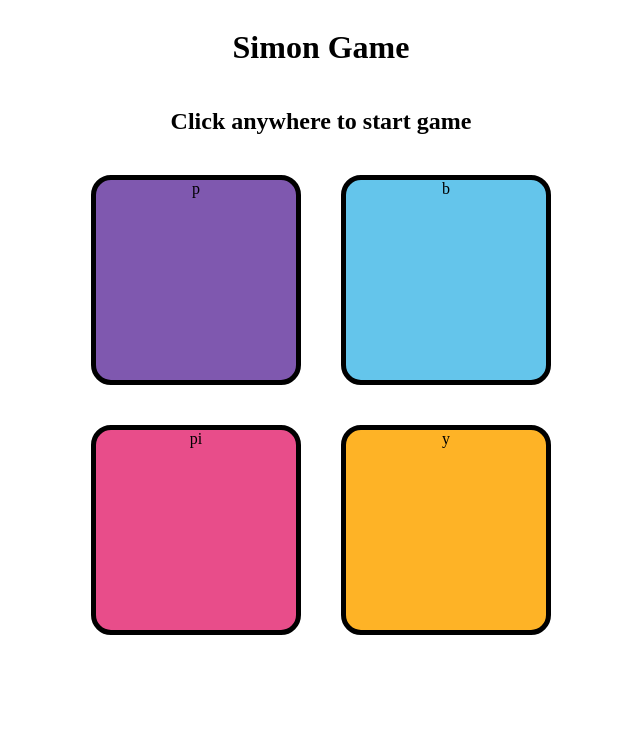
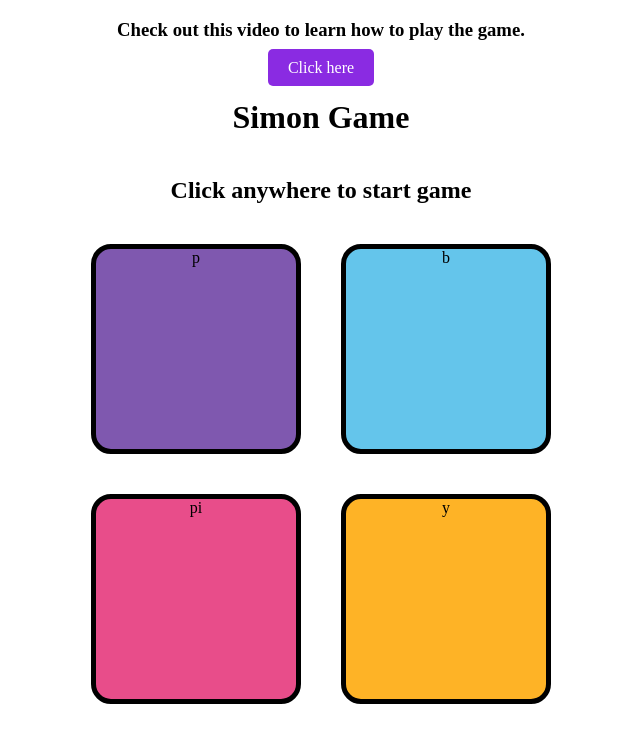
Before and after one commit to DeepJoshi07/JavaScript-Projects, a plain HTML site: page SimonSay/index.html in a window 1280 px wide. Shown: the whole page, without its empty margins (319-959 px from the left). Drawn offline with Linux system fonts and the light colour scheme.

Commit message:
video link added

```diff
--- a/SimonSay/index.html
+++ b/SimonSay/index.html
@@ -7,6 +7,10 @@
     <link rel="stylesheet" href="style.css">
 </head>
 <body>
+    <div>
+        <h3>Check out this video to learn how to play the game.</h3>
+        <a href="https://youtu.be/EWJ5uYwQJGU?si=sLY8R70Nvm7q8gLZ">Click here</a>
+    </div>
     <div class="main">
         <h1>Simon Game</h1>
         <h2>Click anywhere to start game</h2>
--- a/SimonSay/style.css
+++ b/SimonSay/style.css
@@ -1,4 +1,14 @@
 /* purpul blue pink yellow */
+body{
+    text-align: center;
+}
+a{
+    text-decoration: none;
+    background-color: blueviolet;
+    color: white;
+    padding: 10px 20px;
+    border-radius: 5px;
+}
 .main{
     text-align: center;
     margin: auto;
```
